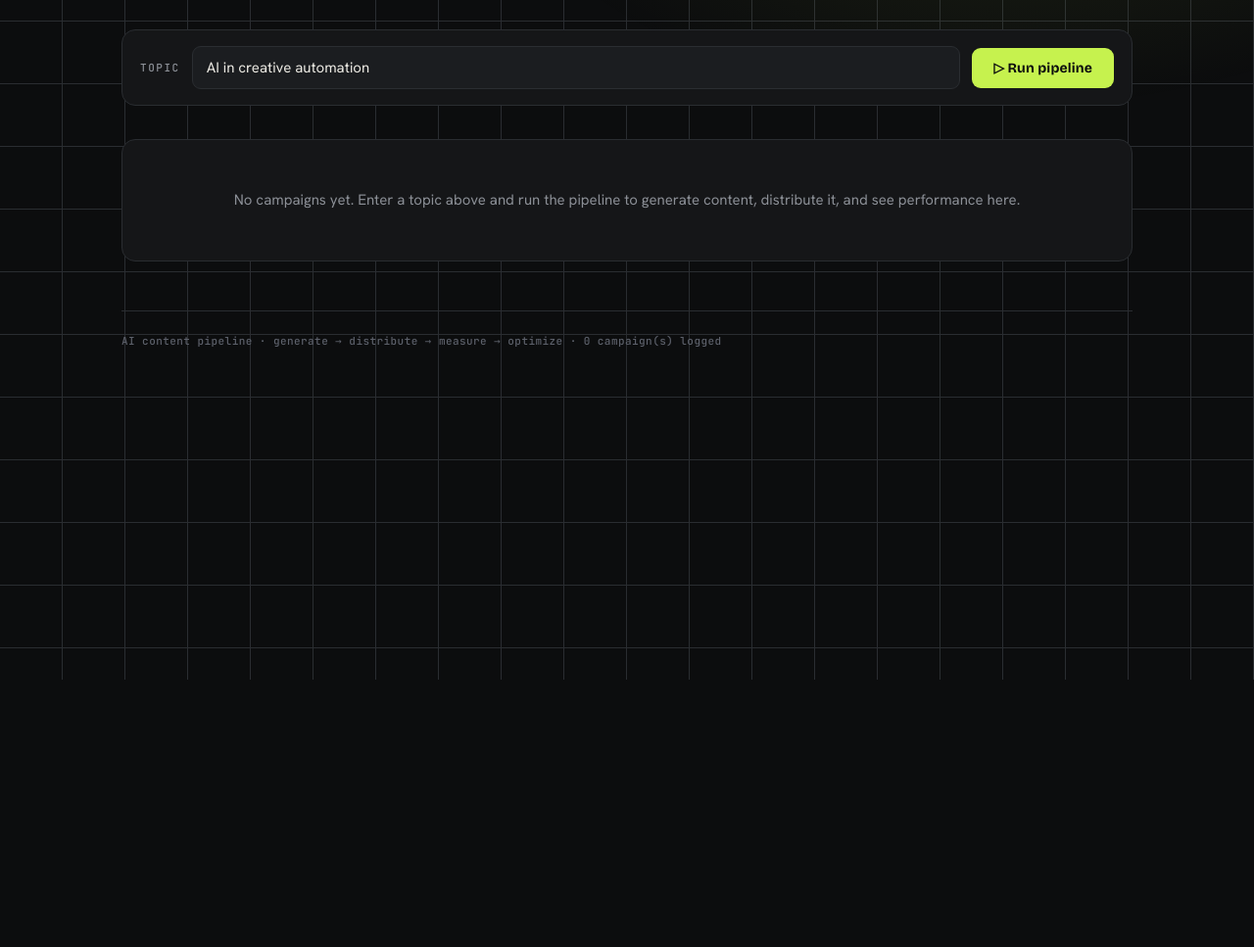
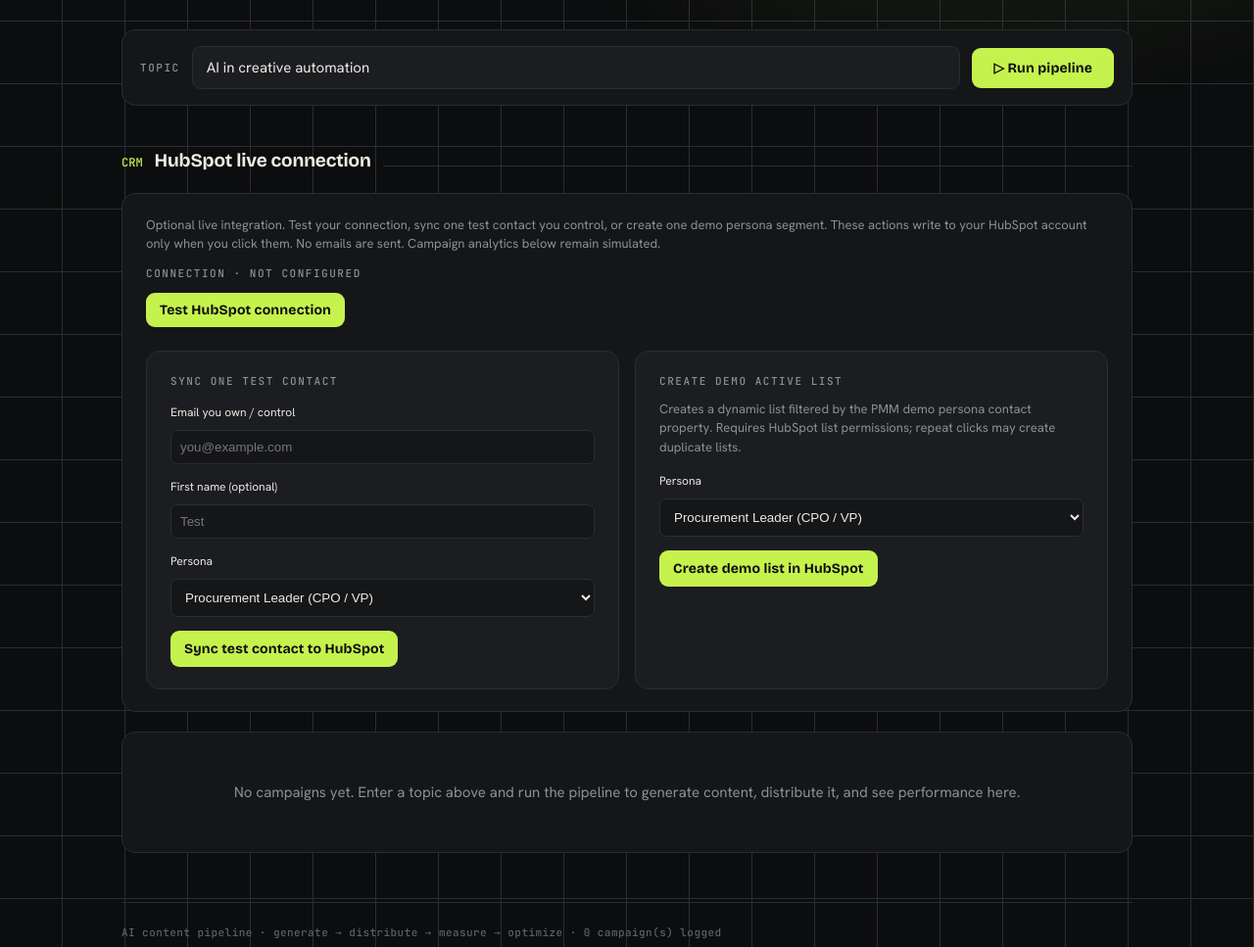
Before and after one commit to liwelaine/ai-pmm-workflows, a Flask app: page / in a window 1280 px wide. Shown: the part 106-1073 px from the top of the page at 98% size. Before the commit the page ends 800 px from the top, so only its background shows below. Run offline with Flask 3, Linux system fonts and the light colour scheme; data that the repository does not hold is empty.

Commit message:
Add safe HubSpot live connection UI to dashboard

```diff
--- a/ai-content-pipeline/dashboard/templates/index.html
+++ b/ai-content-pipeline/dashboard/templates/index.html
@@ -115,6 +115,45 @@
     <button class="btn" type="submit">▷ Run pipeline</button>
   </form>
 
+
+  <!-- HubSpot live CRM controls; deliberately separate from the simulated pipeline. -->
+  <div class="sec"><span class="n">CRM</span><h2>HubSpot live connection</h2><span class="rule"></span></div>
+  <div class="pcard" style="margin-bottom:20px">
+    <p style="color:var(--muted);font-size:13px">Optional live integration. Test your connection, sync one test contact you control, or create one demo persona segment. These actions write to your HubSpot account only when you click them. No emails are sent. Campaign analytics below remain simulated.</p>
+    {% with messages = get_flashed_messages(with_categories=true) %}
+      {% for category, message in messages %}
+        <p style="padding:10px;border-radius:7px;background:var(--panel-2);border:1px solid {{ 'var(--lime)' if category == 'success' else 'var(--coral)' }};font-size:13px">{{ message }}</p>
+      {% endfor %}
+    {% endwith %}
+    <div class="label">Connection · {{ "TOKEN CONFIGURED" if hubspot_configured else "NOT CONFIGURED" }}</div>
+    <form method="post" action="/hubspot/test" style="margin:12px 0 24px">
+      <button class="btn" type="submit" style="padding:9px 14px">Test HubSpot connection</button>
+    </form>
+    <div class="two">
+      <form method="post" action="/hubspot/contact" class="pcard" style="background:var(--panel-2)">
+        <div class="label">Sync one test contact</div>
+        <label for="hs-email" style="font-size:12px">Email you own / control</label>
+        <input id="hs-email" name="email" type="email" required placeholder="you@example.com" style="width:100%;padding:9px;margin:7px 0 10px;background:var(--panel);color:var(--ink);border:1px solid var(--line);border-radius:7px">
+        <label for="hs-first" style="font-size:12px">First name (optional)</label>
+        <input id="hs-first" name="first_name" placeholder="Test" style="width:100%;padding:9px;margin:7px 0 10px;background:var(--panel);color:var(--ink);border:1px solid var(--line);border-radius:7px">
+        <label for="hs-persona" style="font-size:12px">Persona</label>
+        <select id="hs-persona" name="persona" required style="width:100%;padding:10px;margin:7px 0 14px;background:var(--panel);color:var(--ink);border:1px solid var(--line);border-radius:7px">
+          {% for p in personas %}<option value="{{ p.id }}">{{ p.name }}</option>{% endfor %}
+        </select>
+        <button class="btn" type="submit" style="padding:10px 14px">Sync test contact to HubSpot</button>
+      </form>
+      <form method="post" action="/hubspot/segment" class="pcard" style="background:var(--panel-2)">
+        <div class="label">Create demo active list</div>
+        <p style="font-size:13px;color:var(--muted)">Creates a dynamic list filtered by the PMM demo persona contact property. Requires HubSpot list permissions; repeat clicks may create duplicate lists.</p>
+        <label for="hs-list-persona" style="font-size:12px">Persona</label>
+        <select id="hs-list-persona" name="persona" style="width:100%;padding:10px;margin:7px 0 14px;background:var(--panel);color:var(--ink);border:1px solid var(--line);border-radius:7px">
+          {% for p in personas %}<option value="{{ p.id }}">{{ p.name }}</option>{% endfor %}
+        </select>
+        <button class="btn" type="submit" style="padding:10px 14px">Create demo list in HubSpot</button>
+      </form>
+    </div>
+  </div>
+
   {% if not report %}
     <div class="pcard empty">No campaigns yet. Enter a topic above and run the pipeline to generate content, distribute it, and see performance here.</div>
   {% else %}
```
